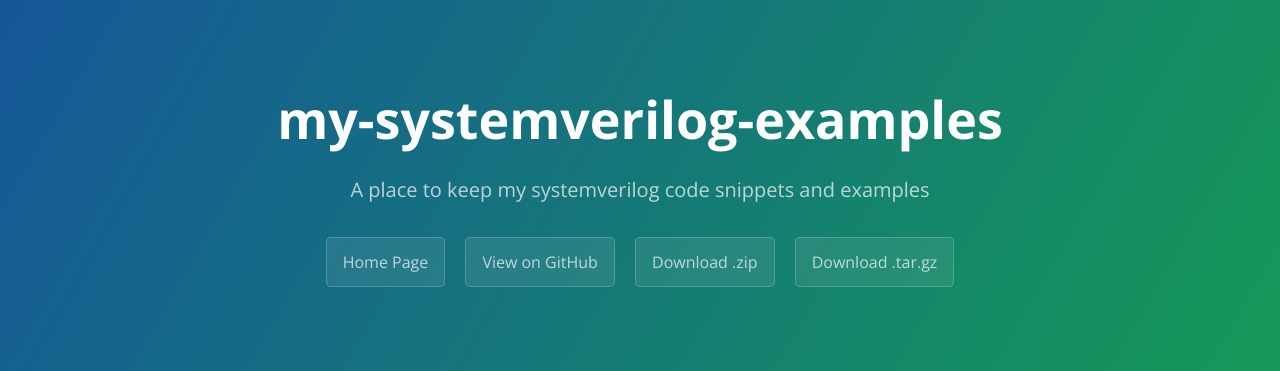
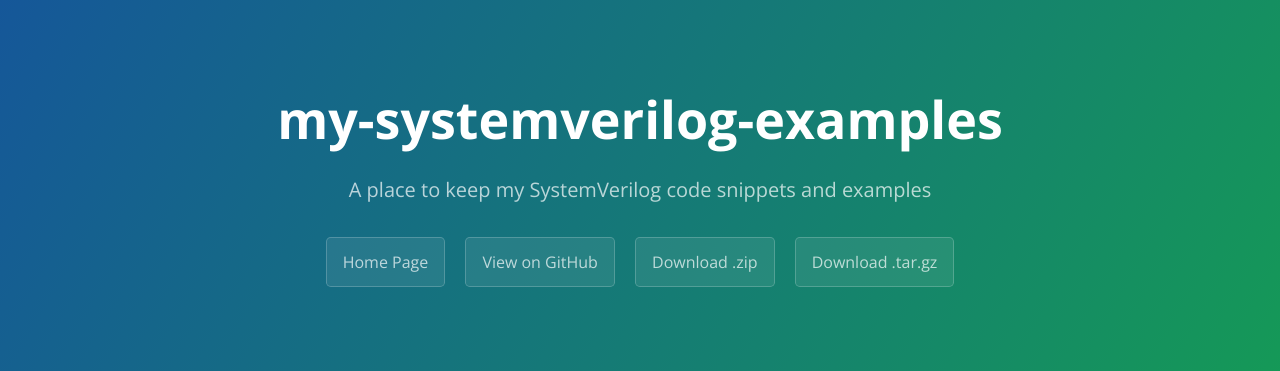
Before and after one commit to JeffDeCola/my-verilog-examples, a Jekyll site: the page built from docs/index.md, in a window 1280 px wide. Shown: the top 371 px of the page. Built offline with Jekyll 4.4.1, drawn with Linux system fonts in a browser that asks for light colours; nearby versions of some CDN libraries; library files that are not in the unit come from our copies.

```diff
--- a/ci/tasks/task-readme-github-pages.yml
+++ b/ci/tasks/task-readme-github-pages.yml
@@ -16,3 +16,4 @@ outputs:
 
 run:
   path: ./my-systemverilog-examples/ci/scripts/readme-github-pages.sh
+  # args: [-debug]
--- a/docs/index.md
+++ b/docs/index.md
@@ -2,7 +2,7 @@
 layout: default
 title: JeffDeCola/my-systemverilog-examples
 projectname : my-systemverilog-examples
-summary: A place to keep my systemverilog code snippets and examples
+summary: A place to keep my SystemVerilog code snippets and examples
 ---
 
 {% include README.md %}
```
Also changed, not shown: README.md, 1 other file.
